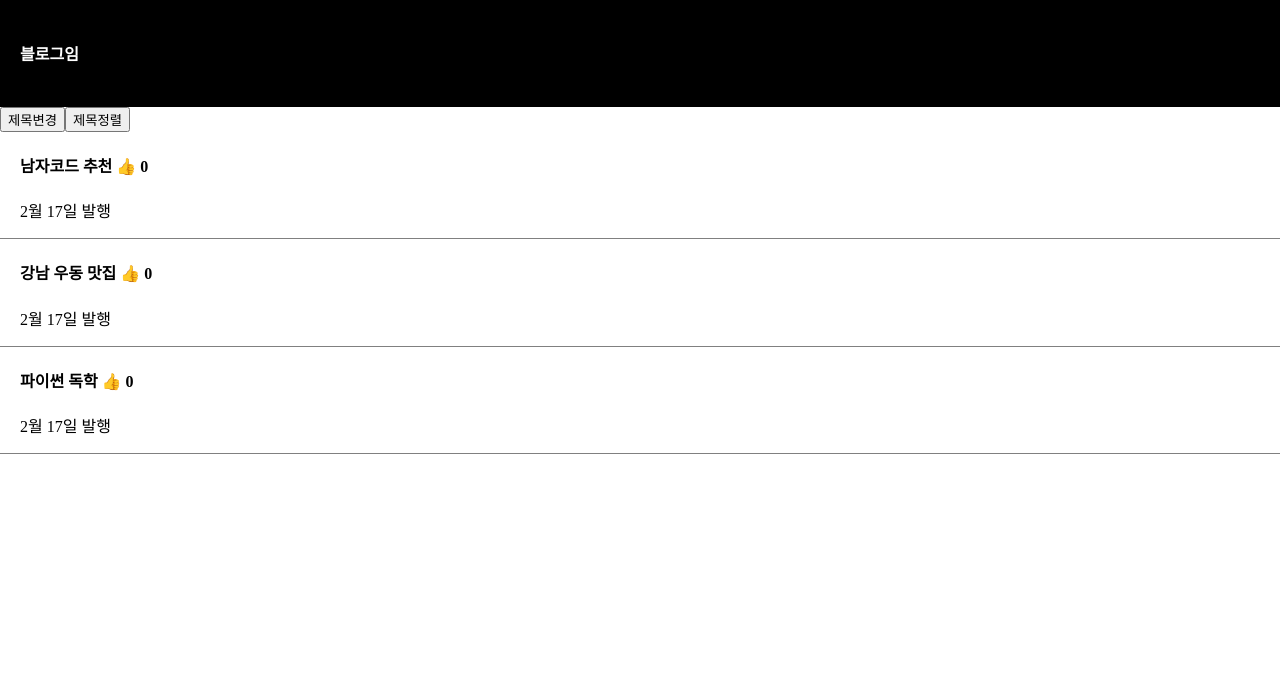
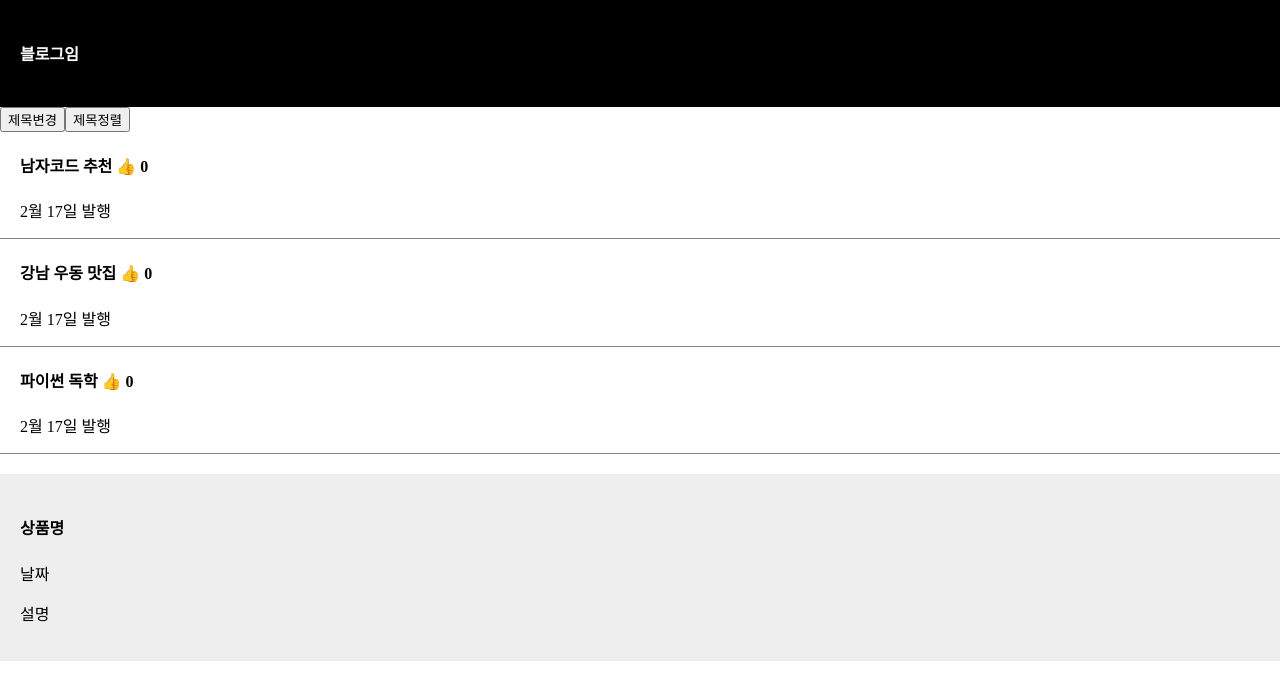
Before and after one commit to Binz-collab/React-Clone-Coding, a React (Vite) app in the folder blog/: page / in a window 1280 px wide. Shown: the top 700 px of the page. Built offline with nearby package versions, Linux system fonts and the light colour scheme.

Commit message:
feat:  8강 숙제 - 모달창 만들고 글제목 누르면 껐다 켰다 하는 기능 구현 (컴포넌트는 대문자로 네이밍)

```diff
--- a/blog/src/App.css
+++ b/blog/src/App.css
@@ -3,6 +3,13 @@ body {
 }
 div {
   box-sizing: border-box;
+}
+
+.modal {
+  margin-top: 20px;
+  padding: 20px;
+  background: #eee;
+  text-align: left;
 }
 
 .list {
--- a/blog/src/App.jsx
+++ b/blog/src/App.jsx
@@ -5,6 +5,7 @@ function App() {
   //const [count, setCount] = useState(0)
   let [제목리스트, 제목리스트변경] = useState(['남자코드 추천', '강남 우동 맛집', '파이썬 독학']);
   let [따봉수] = useState([0, 0, 0]);
+  let [modal, setModal] = useState(true);
 
   return (
     <>
@@ -18,23 +19,41 @@ function App() {
 
 
       <div className='list'>
-        <h4>{제목리스트[0]} <span>👍</span> { 따봉수[0] } </h4>
+        <h4 onClick={() => setModal(!modal)}>{제목리스트[0]} <span>👍</span> { 따봉수[0] } </h4>
         <p>2월 17일 발행</p>
       </div>
 
       <div className='list'>
-        <h4>{제목리스트[1]} <span>👍</span> { 따봉수[1] } </h4>
+        <h4 onClick={() => setModal(!modal)}>{제목리스트[1]} <span>👍</span> { 따봉수[1] } </h4>
         <p>2월 17일 발행</p>
       </div>
 
       <div className='list'>
-        <h4>{제목리스트[2]} <span>👍</span> { 따봉수[2] } </h4>
+        <h4 onClick={() => setModal(!modal)}>{제목리스트[2]} <span>👍</span> { 따봉수[2] } </h4>
         <p>2월 17일 발행</p>
       </div>
+
+      {
+        modal ? <Modal /> : null
+      }
 
       </div>
     </>
   )
 }
 
+
+function Modal() {
+
+  return (
+    <div className='modal'>
+      <h4>상품명</h4>
+      <p>날짜</p>
+      <p>설명</p>
+    </div>
+  )
+}
+
+
+
 export default App
```
